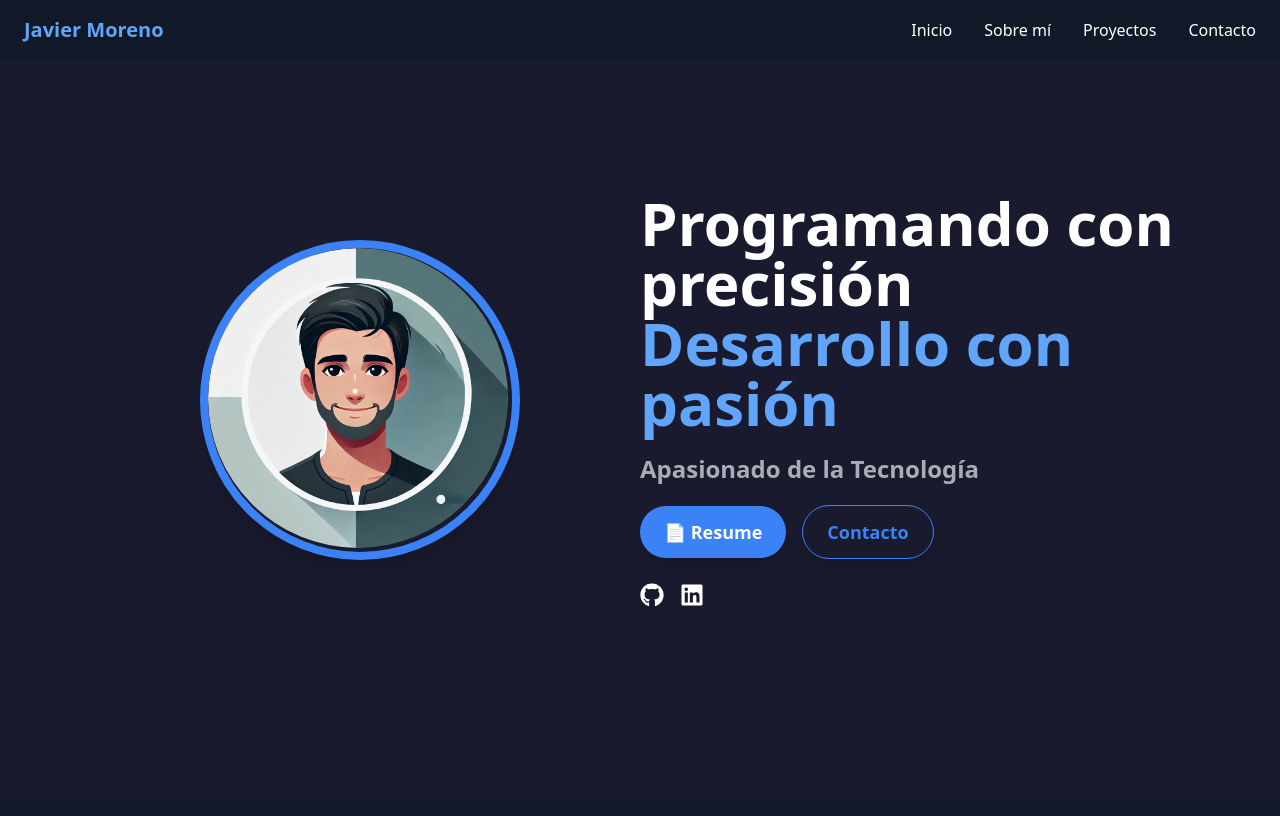
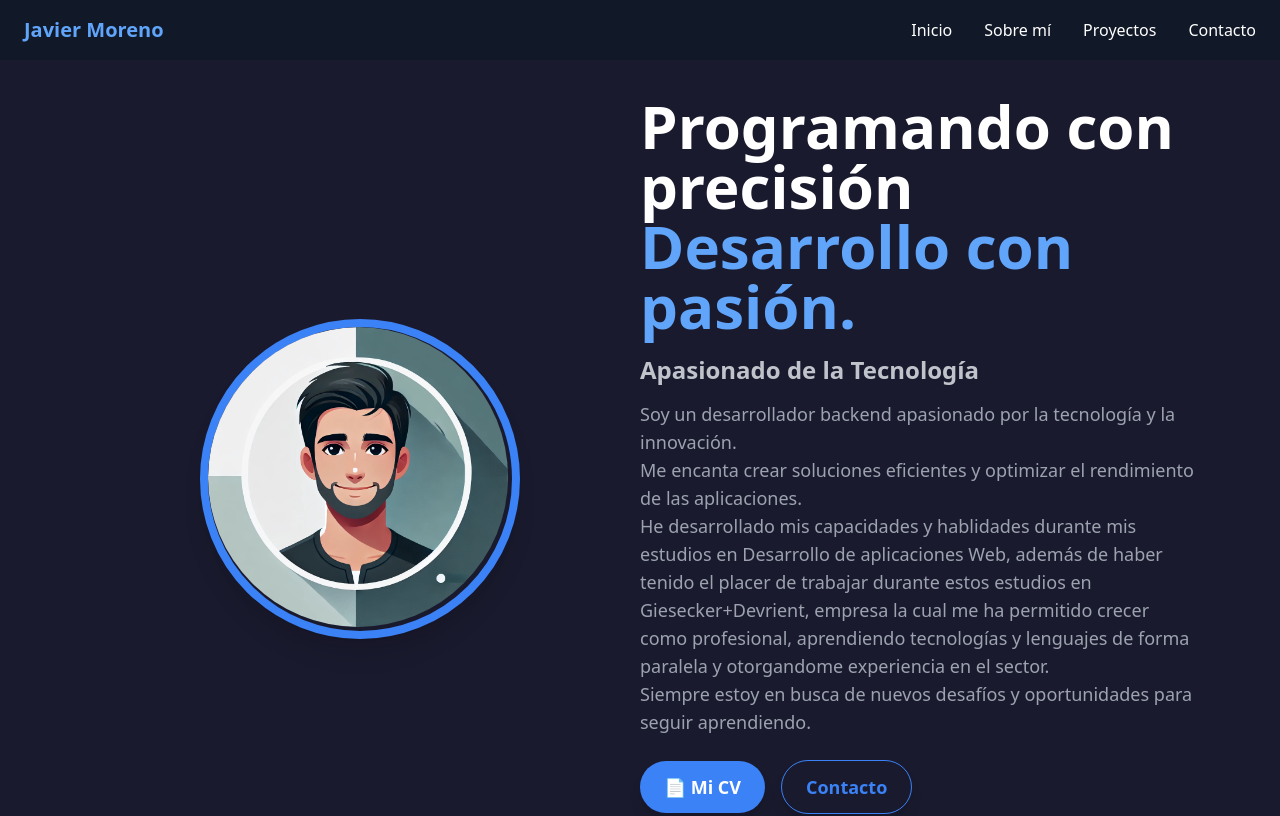
Before and after one commit to JMorenoPicon/portfolio, a Next.js app in the folder portfolio-cv/: page / in a window 1280 px wide. Shown: the top 816 px of the page. Built offline with nearby package versions, Linux system fonts and the light colour scheme.

Commit message:
hero finished

```diff
--- a/portfolio-cv/src/components/sections/Hero.tsx
+++ b/portfolio-cv/src/components/sections/Hero.tsx
@@ -23,8 +23,7 @@ export default function Hero() {
   }, []);
 
   return (
-    <section className="min-h-screen flex flex-col md:flex-row justify-center items-center px-6 md:px-20 bg-darkBlue">
-
+    <section className="min-h-screen pt-20 md:pt-24 pb-20 md:pb-24 flex flex-col md:flex-row justify-center items-center px-6 md:px-20 bg-darkBlue">
       {/* Columna de la Imagen */}
       <div className="relative flex justify-center md:w-1/2">
         <motion.div
@@ -53,7 +52,7 @@ export default function Hero() {
         >
           Programando con precisión
           <br />
-          <span className="text-blue-400">Desarrollo con pasión</span>
+          <span className="text-blue-400">Desarrollo con pasión.</span>
         </motion.h1>
 
         {/* Animación de cambio de roles */}
@@ -68,6 +67,19 @@ export default function Hero() {
           {roles[index]}
         </motion.p>
 
+        {/* Descripción Personal */}
+        <motion.p
+          className="mt-4 text-md md:text-lg text-gray-400"
+          initial={{ opacity: 0, y: 20 }}
+          animate={{ opacity: 1, y: 0 }}
+          transition={{ delay: 0.5, duration: 0.8 }}
+        >
+          Soy un desarrollador backend apasionado por la tecnología y la innovación.<br />
+          Me encanta crear soluciones eficientes y optimizar el rendimiento de las aplicaciones.<br />
+          He desarrollado mis capacidades y hablidades durante mis estudios en Desarrollo de aplicaciones Web, además de haber tenido el placer de trabajar durante estos estudios en Giesecker+Devrient, empresa la cual me ha permitido crecer como profesional, aprendiendo tecnologías y lenguajes de forma paralela y otorgandome experiencia en el sector.<br />
+          Siempre estoy en busca de nuevos desafíos y oportunidades para seguir aprendiendo.
+        </motion.p>
+
         {/* Botones */}
         <div className="mt-6 flex flex-col md:flex-row items-center gap-4">
           <motion.a
@@ -78,7 +90,7 @@ export default function Hero() {
             animate={{ opacity: 1, scale: 1 }}
             transition={{ delay: 1, duration: 0.5 }}
           >
-            📄 Resume
+            📄 Mi CV
           </motion.a>
 
           <motion.a
```
